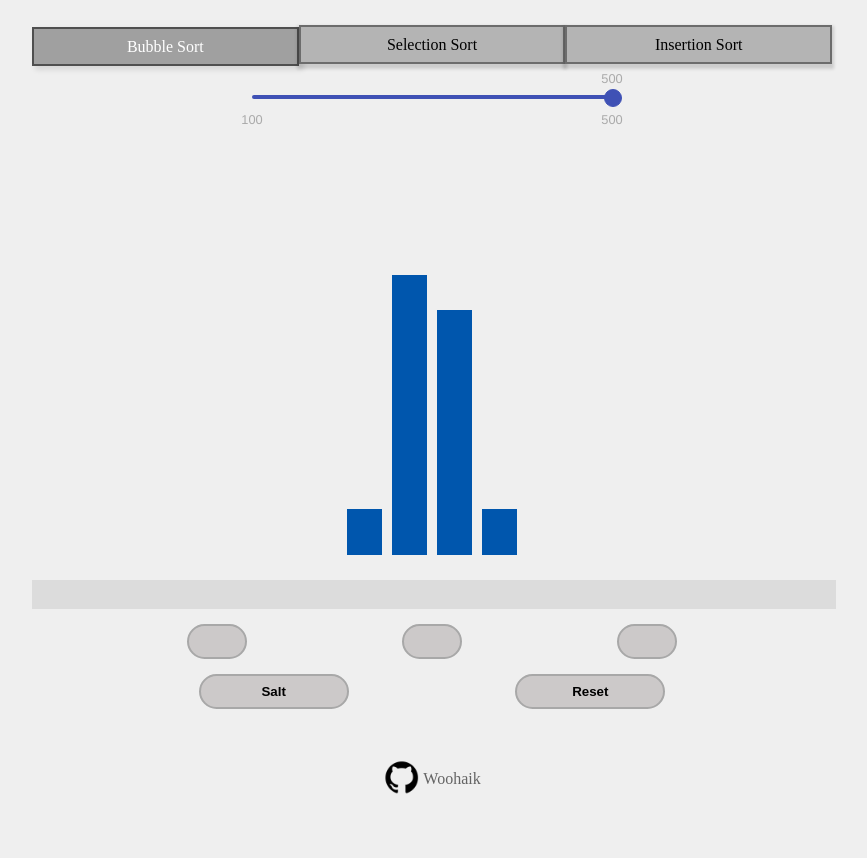
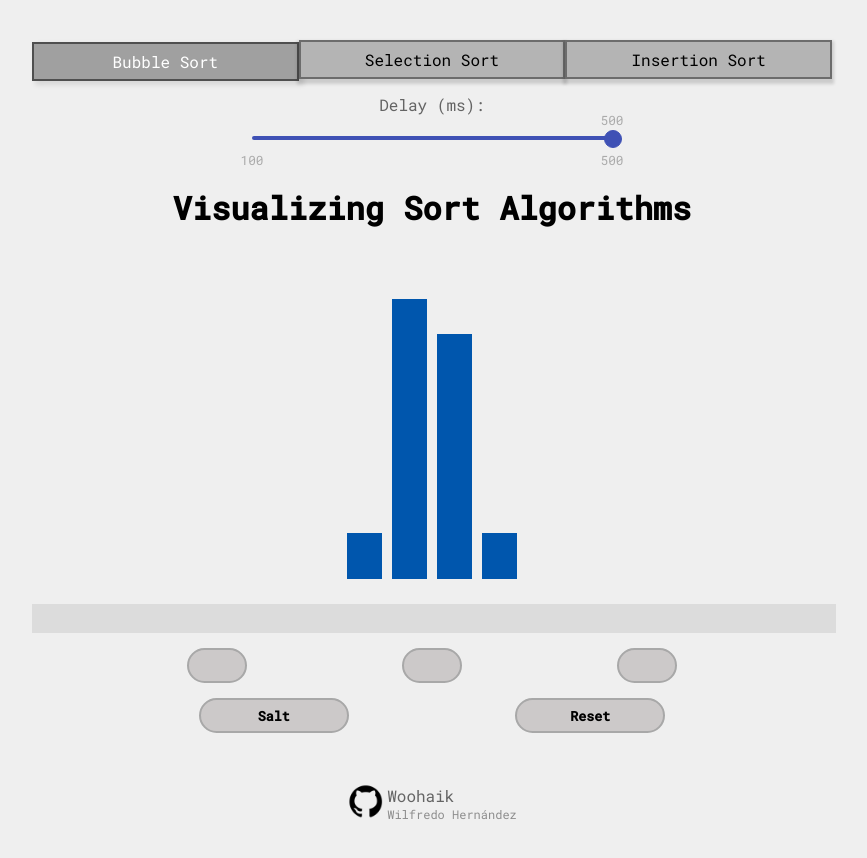
Before and after one commit to Woohaik/sort-visualize, a React (Create React App) app: page / in a window 1280 px wide. Shown: the top 858 px of the page, without its empty margins (208-1075 px from the left). Before the commit the page ends 824 px from the top, so only its background shows below. Built offline with nearby package versions, Linux system fonts and the light colour scheme.

Commit message:
Visual cambiado agregados titulos etc

```diff
--- a/src/App.tsx
+++ b/src/App.tsx
@@ -39,6 +39,7 @@ const App = () => {
     });
     setBars(newBars);
     calculatePos();
+    setLoadingPorcentage(0);
   };
 
   const salt = () => setBars(barsObjects => barsObjects.map(barObject => ({ ...barObject, height: getRandomInt(20, 300) })));
@@ -52,11 +53,11 @@ const App = () => {
         left: 0
       });
       setBars([...bars]);
-      calculatePos();
+      reset();
     }
   };
 
-  const dropHandler = (): void => { if (bars.length > MIN_BAR_QUANTITY) { bars.pop(); setBars([...bars]); calculatePos(); } };
+  const dropHandler = (): void => { if (bars.length > MIN_BAR_QUANTITY) { bars.pop(); setBars([...bars]); reset(); } };
 
   const doSort = (): Steps => {
     setLoadingPorcentage(0);
@@ -110,9 +111,13 @@ const App = () => {
   };
   return (
     <div className="app">
+
       <Navbar selectedAlgorithm={selectedAlgorithm} setSelectedAlgorithm={setSelectedAlgorithm} />
+      <div className="delay-title text-center">
+        Delay (ms):
+      </div>
+      <InputRange
 
-      <InputRange
         step={50}
         maxValue={500}
         minValue={100}
@@ -122,15 +127,21 @@ const App = () => {
           setAnimationIntervar({ value: + value });
         }}
       />
+      <h1 className="text-center">Visualizing Sort Algorithms</h1>
 
       <OrderCanvas interval={animationInterval.value} bars={bars} />
       <LoadingBar interval={animationInterval.value} loadingPorcentage={loadingPorcentage} />
       <UserOptions isAnimating={isAnimating} startSort={startSort} salt={salt} reset={reset} addHandler={addHandler} dropHandler={dropHandler} />
-
       <a className="repo" href="https://github.com/Woohaik">
         <img src={gitHubLogo} alt="this is car image" />
-        Woohaik
+        <div>
+          Woohaik
+          <div className="fs-12 fc-transparent">
+            Wilfredo Hernández
+          </div>
+        </div>
       </a>
+
     </div>
   );
 };
--- a/src/assets/scss/components.scss
+++ b/src/assets/scss/components.scss
@@ -1,4 +1,3 @@
-
 .bar {
     position: absolute;
     bottom: 25px;
@@ -86,3 +85,10 @@
         transform: scale(1.04);
     }
 }
+
+.delay-title {
+    font-size: 16px;
+    color: rgb(100, 100, 100);
+    margin-top: 15px;
+    margin-bottom: -10px;
+}
--- a/src/assets/scss/layout.scss
+++ b/src/assets/scss/layout.scss
@@ -1,8 +1,14 @@
+@import url("https://fonts.googleapis.com/css2?family=Roboto+Mono:wght@400;500&display=swap");
+
+* {
+    font-family: "Roboto Mono", monospace;
+}
+
 body {
     background-color: rgba(235, 235, 235, 0.781);
 }
 .app {
     width: 100%;
     max-width: 800px;
-    margin: 25px auto;
+    margin: 40px auto;
 }
--- /dev/null
+++ b/src/assets/scss/override.scss
@@ -0,0 +1,5 @@
+h1 {
+    padding: 0;
+    margin: 0;
+    margin-top: 40px;
+}
--- a/src/assets/scss/style.scss
+++ b/src/assets/scss/style.scss
@@ -2,3 +2,4 @@
 @import "./keyframes.scss";
 @import "./utils.scss";
 @import "./components.scss";
+@import "./override.scss";
--- a/src/assets/scss/utils.scss
+++ b/src/assets/scss/utils.scss
@@ -1,4 +1,3 @@
-
 input {
     margin-top: 25px;
 }
@@ -25,7 +24,6 @@ input {
     }
 }
 
-
 .ease-in {
     animation-name: anim;
     animation-duration: 0.5s;
@@ -38,7 +36,17 @@ input {
 .wrapper {
     position: relative;
     width: 100%;
-    max-width: 800px;
-    margin: 0 auto;
-    height: 450px;
+    height: 375px;
 }
+
+.fs-12 {
+    font-size: 12px;
+}
+
+.fc-transparent {
+    opacity: 0.7;
+}
+
+.text-center {
+    text-align: center;
+}
```
